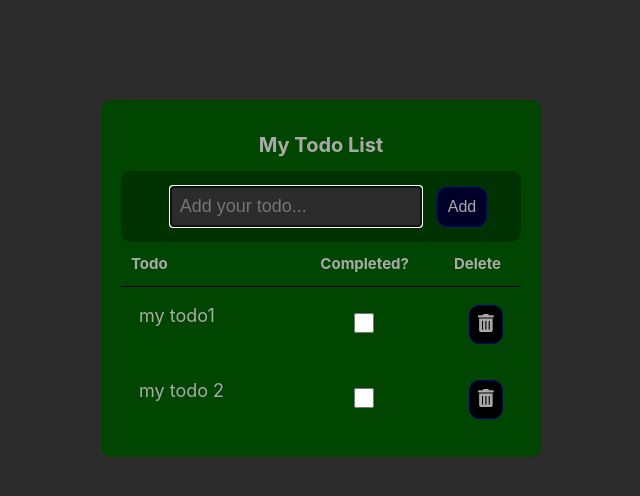
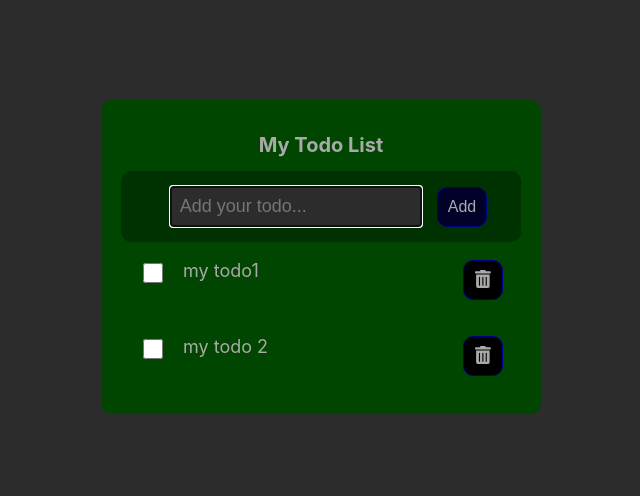
Before and after one commit to ATown0789/react, a React (Create React App) app in the folder todo/: page / in a window 1280 px wide. Shown: the top 496 px of the page, without its empty margins (319-959 px from the left). Built offline with nearby package versions, Linux system fonts and the light colour scheme.

Commit message:
Add styling for app

```diff
--- a/todo/src/App.css
+++ b/todo/src/App.css
@@ -28,45 +28,29 @@ form button {
   background: rgb(1, 0, 41);
 }
 
-#label {
-  display: flex;
-  border-bottom: 1px solid rgb(1, 0, 41);
-}
-
-#label :first-child {
-  margin-left: 10px;
-}
-
-#label :nth-child(2) {
-  margin: 12px 25px 12px auto;
-}
-
-#label :last-child {
-  margin-left: 20px;
-  margin-right: 20px;
-}
-
 .todo {
   font-size: 1.8em;
   padding: 10px;
   margin: 8px;
   display: flex;
+  word-break: break-word;
 }
 
 #completed {
-  margin: 8px 25px 8px auto;
   width: 20px;
   height: 20px;
+  margin-right: 20px;
 }
 
 
 .todo button {
   font-size: 1em;
-  padding: 8px;
-  margin-left: 70px;
+  height: 40px;
+  width: 40px;
+  margin-left: auto;
 }
 
-#todo-text {
+#input-text {
   margin: 15px;
   padding:8px;
   font-size: 1.8em;
@@ -81,3 +65,10 @@ button {
   background: black;
   color: darkgray;
 }
+
+#todo-text {
+  text-align: left;
+  overflow-y: auto;
+  max-height: 30px;
+  max-width: 260px;
+}
--- a/todo/src/App.js
+++ b/todo/src/App.js
@@ -39,11 +39,6 @@ function App() {
     <div className="App">
           <h1>My Todo List</h1>
           <TodoForm addTodo = {addTodo} />
-          <div id = "label">
-            <h2>Todo</h2>
-            <h2>Completed?</h2>
-            <h2>Delete</h2>
-          </div>
           {todoList.map((todo, index) => (
             <Todo removeTodo = {removeTodo} completeTodo = {completeTodo} index = {index} key = {index} todo = {todo}  />
           ))}
--- a/todo/src/Components/Todo.jsx
+++ b/todo/src/Components/Todo.jsx
@@ -5,10 +5,9 @@ import '../App.css';
 function Todo({todo, index, completeTodo, removeTodo}) {
     return (
         <div style = {{textDecoration: todo.completed ? 'line-through' : ''}} className = "todo">
-            {todo.text}
             <input id = "completed" name = "completed" type = "checkbox" onClick = {() => completeTodo(index)}/>
+            <span id ="todo-text">{todo.text}</span>
             <button onClick = {() => removeTodo(index)}><i class="fas fa-trash-alt"></i></button>
-
         </div>
     )
 }
--- a/todo/src/Components/TodoForm.jsx
+++ b/todo/src/Components/TodoForm.jsx
@@ -20,7 +20,7 @@ function TodoForm({addTodo}) {
       <form onSubmit = {handleSubmit}>
         <input
           autoComplete = "off"
-          id = "todo-text"
+          id = "input-text"
           ref = {inputRef}
           className = "input"
           placeholder = "Add your todo..."
```
